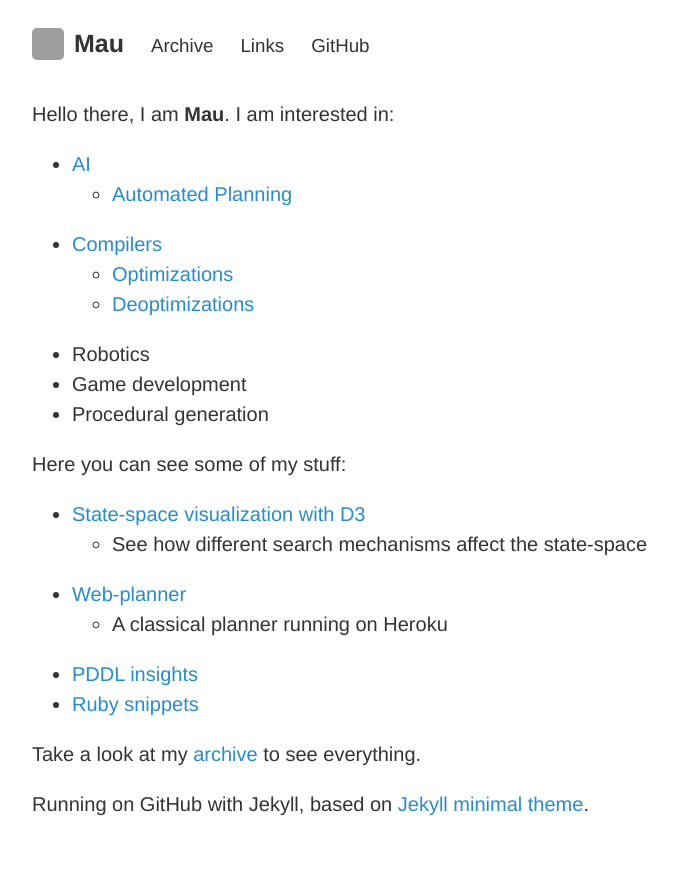
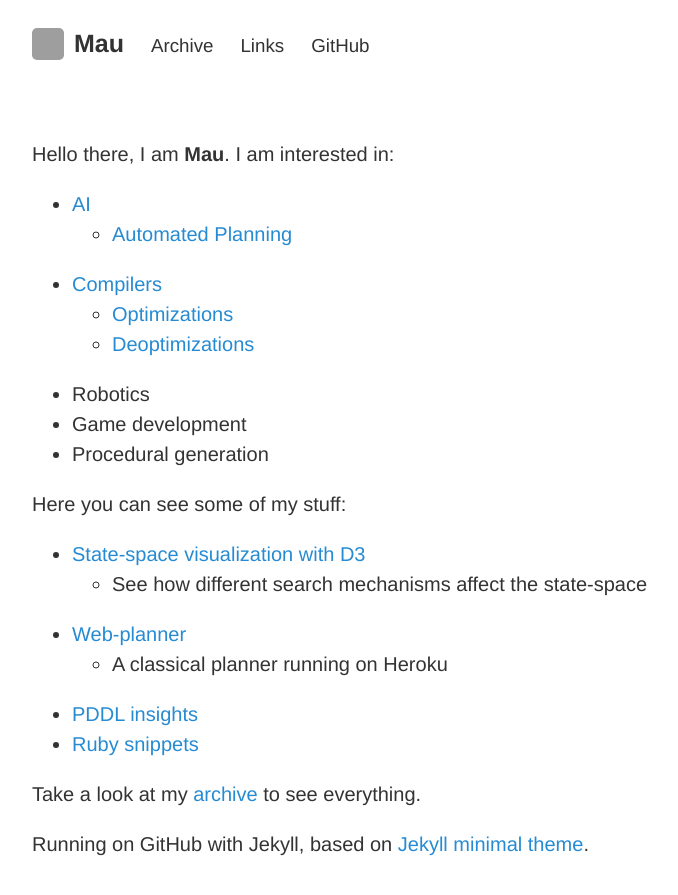
Before and after one commit to Maumagnaguagno/maumagnaguagno.github.io, a Jekyll site: the page built from index.md, in a window 1280 px wide. Shown: the top 895 px of the page, without its empty margins (228-906 px from the left). Built offline with Jekyll 4.4.1, drawn with Linux system fonts in a browser that asks for light colours; our own code applies the rules of GitHub Pages for plain Markdown files; grey boxes are pictures that could not be loaded.

Commit message:
Revert nav margin

```diff
--- a/css/style.scss
+++ b/css/style.scss
@@ -150,6 +150,8 @@ table {
 
 .nav {
   padding-top:    1rem;
+  padding-bottom: 1rem;
+  margin-bottom:  1rem;
 
   .nav-title {
     margin-top: 0;
```
